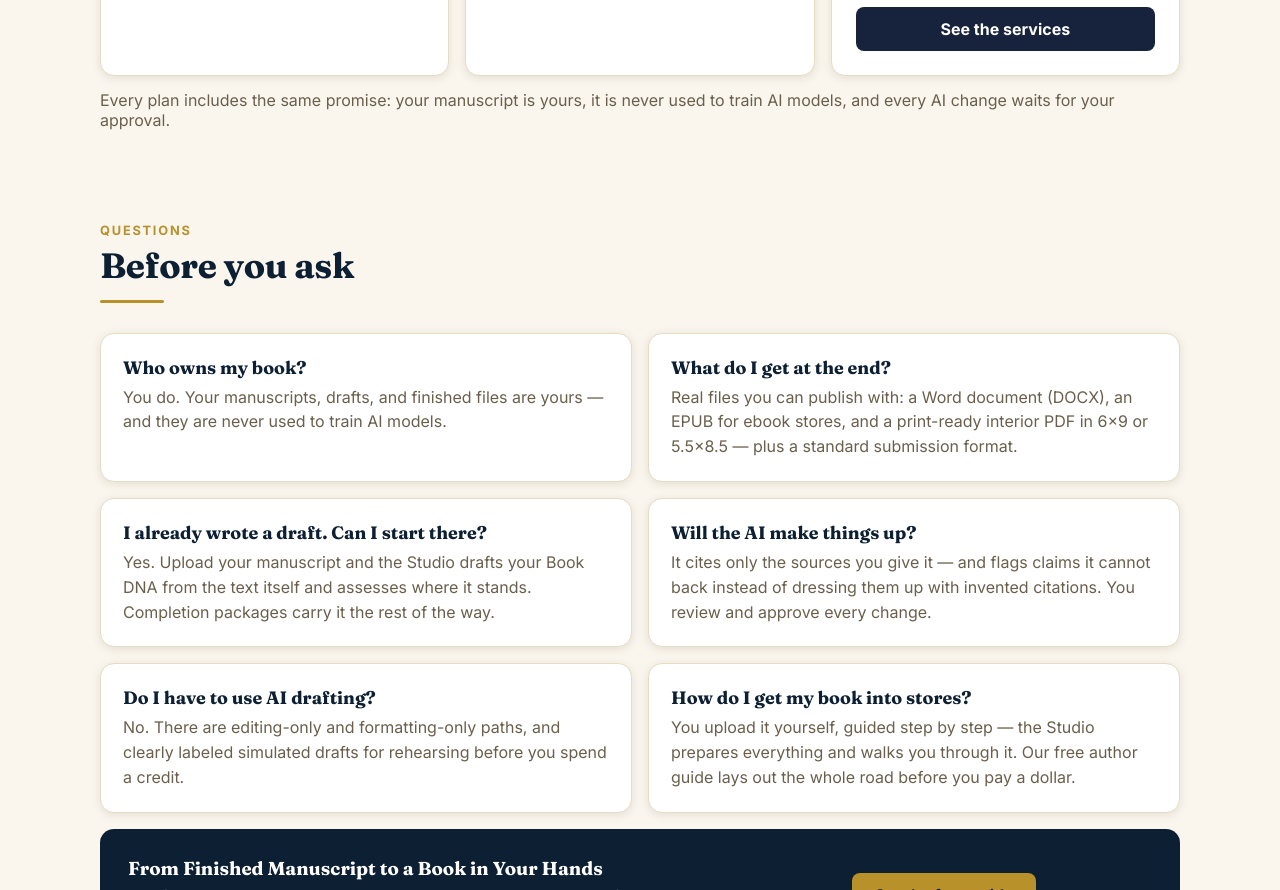
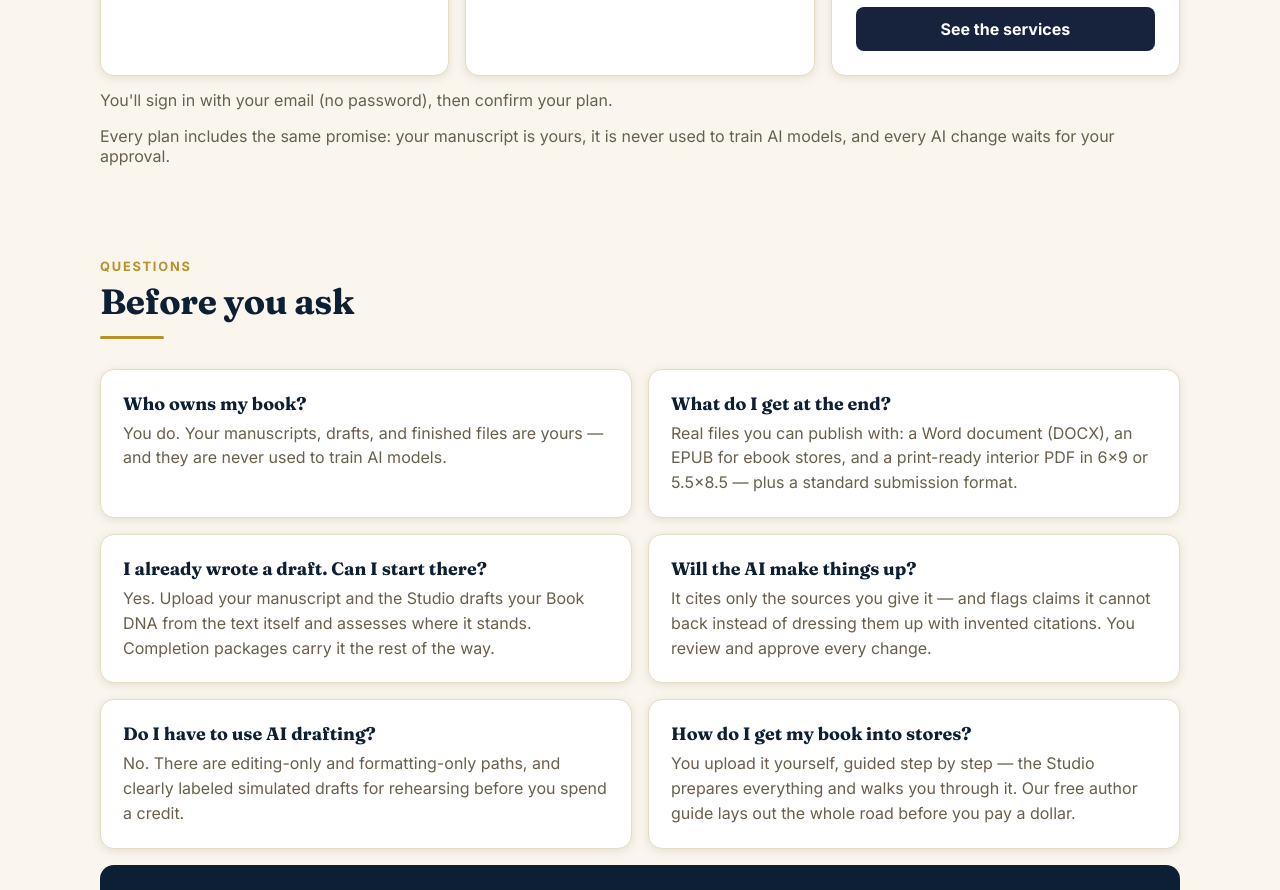
Before and after one commit to tedrickdh/holmes-universal-hub, a plain HTML site: page studio/index.html in a window 1280 px wide. Shown: the part 4445-5335 px from the top of the page. Drawn offline with Linux system fonts and the light colour scheme.

Commit message:
Studio landing: add sign-in note under the plans

```diff
--- a/studio/index.html
+++ b/studio/index.html
@@ -143,6 +143,7 @@ footer{background:var(--navy);color:#9fb0c6;padding:30px 0;border-top:3px solid
 <div class="plan"><div class="tag">Membership</div><h3>Studio Membership</h3><div class="price">$99/mo</div><p class="sub">10 books · 50 drafts a month</p><ul><li>For coaches, ghostwriters, and pros</li><li>A full slate of client books</li></ul><a class="btn navy" href="https://holmes-publishing-studio.tedrickdh.workers.dev/?plan=studio_monthly">Join the Studio</a></div>
 <div class="plan"><div class="tag">Per manuscript</div><h3>Finishing services</h3><div class="price">From $39</div><p class="sub">Quoted instantly, by word count</p><ul><li>AI finishing passes from $39</li><li>Ready Manuscript &amp; Manuscript Completion</li><li>Covers, blurbs &amp; publishing setup</li></ul><a class="btn navy" href="#covers">See the services</a></div>
 </div>
+<p class="plansNote">You'll sign in with your email (no password), then confirm your plan.</p>
 <p class="plansNote">Every plan includes the same promise: your manuscript is yours, it is never used to train AI models, and every AI change waits for your approval.</p>
 </div></section>
 
```
